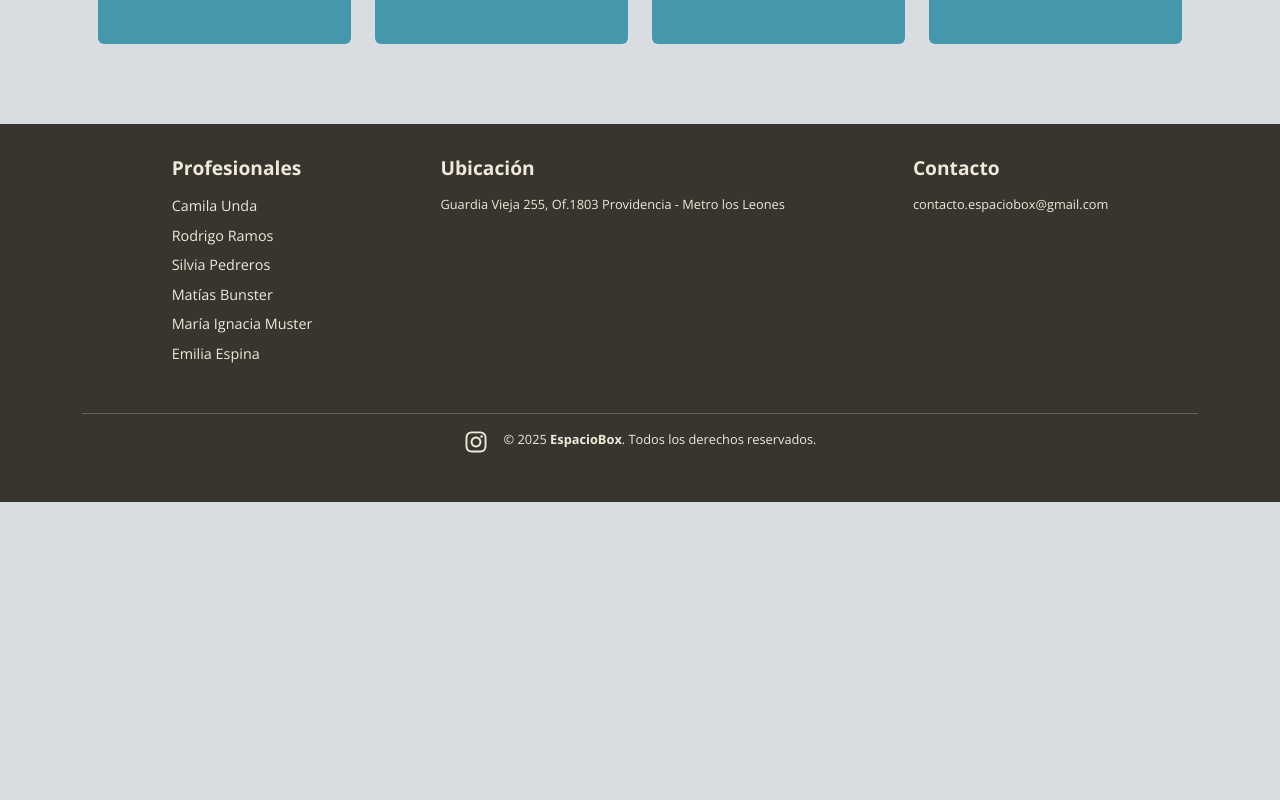
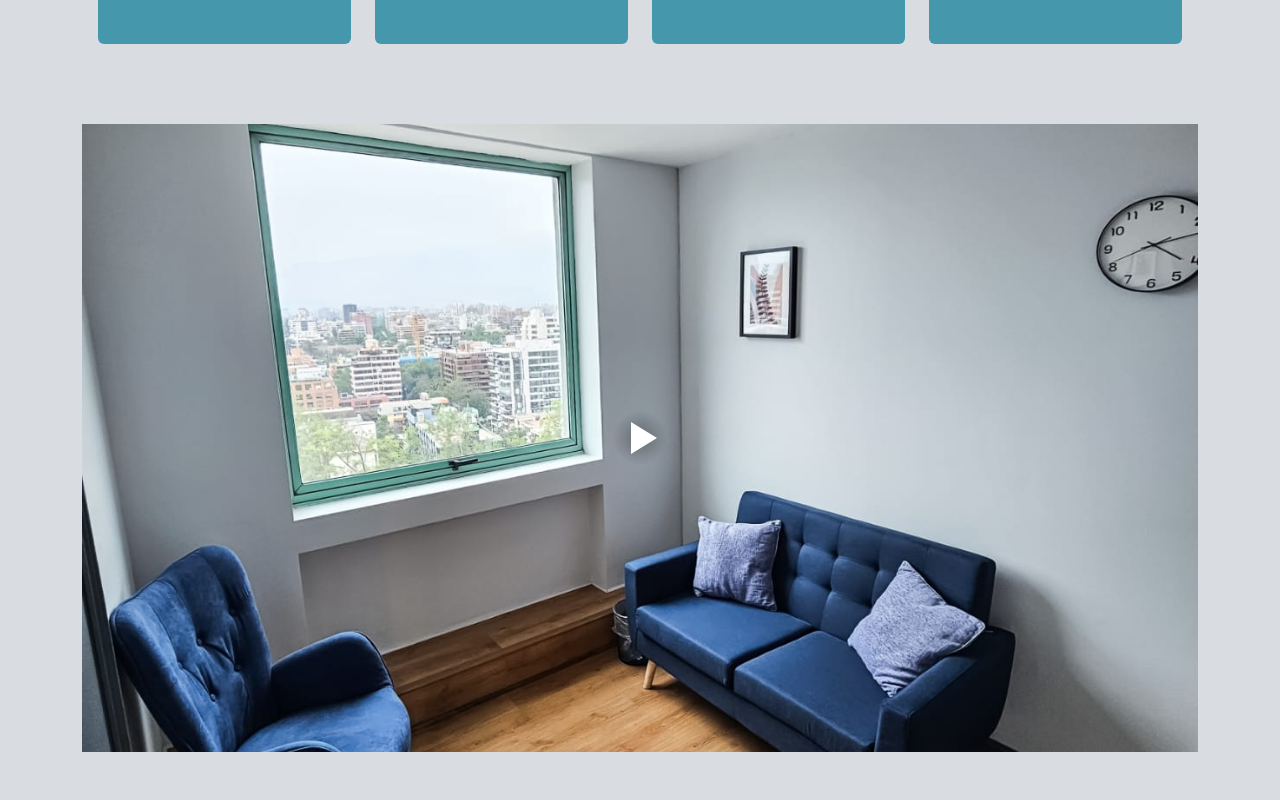
Before and after one commit to ssalinascalibar/espacio-box-noLogin, a React (Vite) app: page / in a window 1280 px wide. Shown: the part 2440-3240 px from the top of the page. Before the commit the page ends 2942 px from the top, so only its background shows below. Built offline with nearby package versions, Linux system fonts and the light colour scheme.

Commit message:
add react player to show videos

```diff
--- a/package.json
+++ b/package.json
@@ -15,6 +15,7 @@
     "react-bootstrap": "^2.10.9",
     "react-dom": "^19.0.0",
     "react-icons": "^5.4.0",
+    "react-player": "^2.16.0",
     "react-router": "^7.1.5"
   },
   "devDependencies": {
--- a/src/features/home/Home.jsx
+++ b/src/features/home/Home.jsx
@@ -2,6 +2,7 @@ import Container from 'react-bootstrap/Container';
 import InfoCards from './InfoCards';
 import FeatureSection from './FeatureSection';
 import ProfessionalCards from '../../shared/components/cards/ProfessionalCards';
+import VideoSection from './VideoSection';
 import { ReserveBtn } from '../../shared/components/buttons/Buttons';
 import "./home.css";
 
@@ -39,7 +40,9 @@ export default function Home() {
           </Container>
         </section>
         <section>
-
+          <Container>
+            <VideoSection />
+          </Container>
         </section>
       </main>
     </>
--- a/src/features/home/VideoSection.jsx
+++ b/src/features/home/VideoSection.jsx
@@ -1,10 +1,25 @@
+import ReactPlayer from "react-player";
+
+import "./videoSection.css";
+
 export default function VideoSection() {
   return (
     <>
-      <video className="responsive-video" controls>
-        <source src="/videos/video-home-espaciobox.mp4" type="video/mp4" />
-        Your browser does not support the video tag.
-      </video>
+    {/* <h3>Conoce nuestros espacios, contamos con 3 box disponibles, amoblados para que puedan atender con comodidad a sus consultantes.</h3> */}
+      <div className="player-wrapper">
+        <ReactPlayer
+          className="react-player"
+          url={"/assets/videos/video-home-espaciobox.mp4"}
+          loop={true}
+          playing={false}
+          muted={false}
+          controls={true}
+          volume={1}
+          light={"/assets/img/video-thumbnail.jpg"}
+          width="100%"
+          height="100%"
+        />
+      </div>
     </>
   );
-};
+}
--- /dev/null
+++ b/src/features/home/videoSection.css
@@ -0,0 +1,10 @@
+.player-wrapper {
+    position: relative;
+    padding-top: 56.25%; /* Player ratio: 100 / (1280 / 720) */
+  }
+
+  .react-player {
+    position: absolute;
+    top: 0;
+    left: 0;
+  }
```
Also changed, not shown: public/assets/img/video-thumbnail.jpg (added), 1 other file (tests, documents, lock files or other folders).
